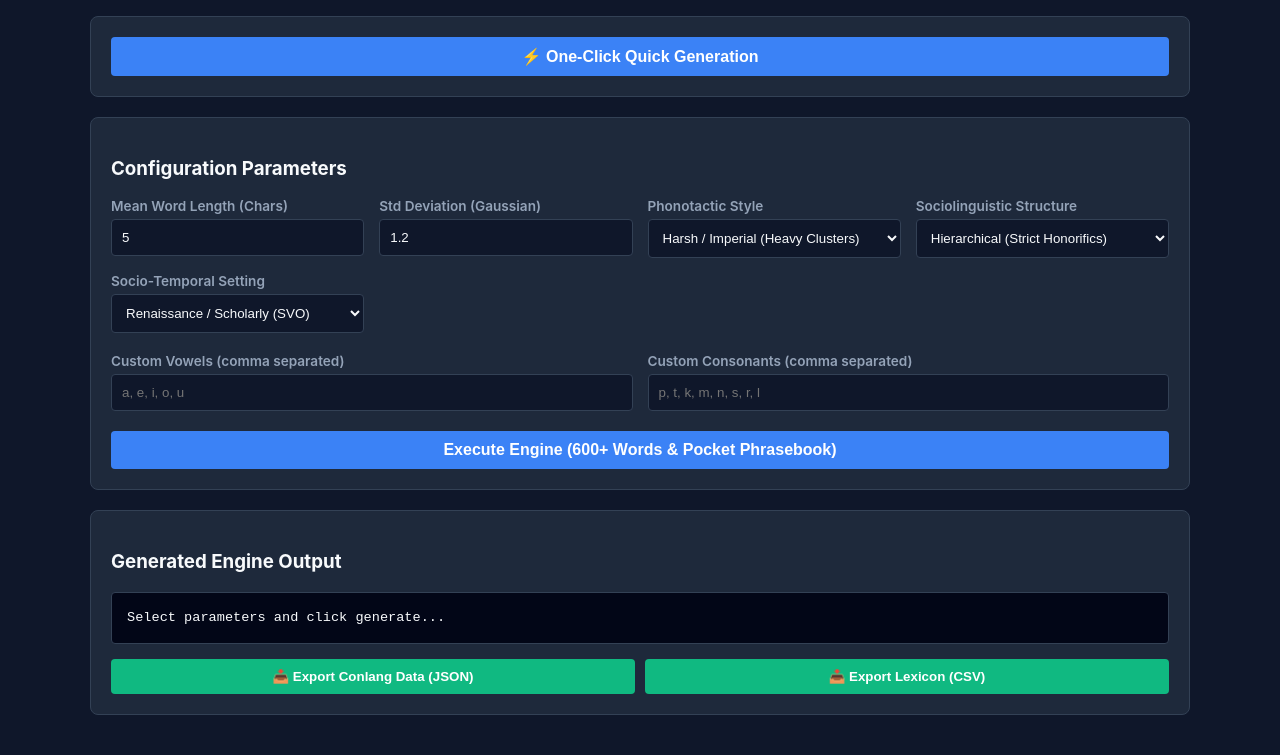
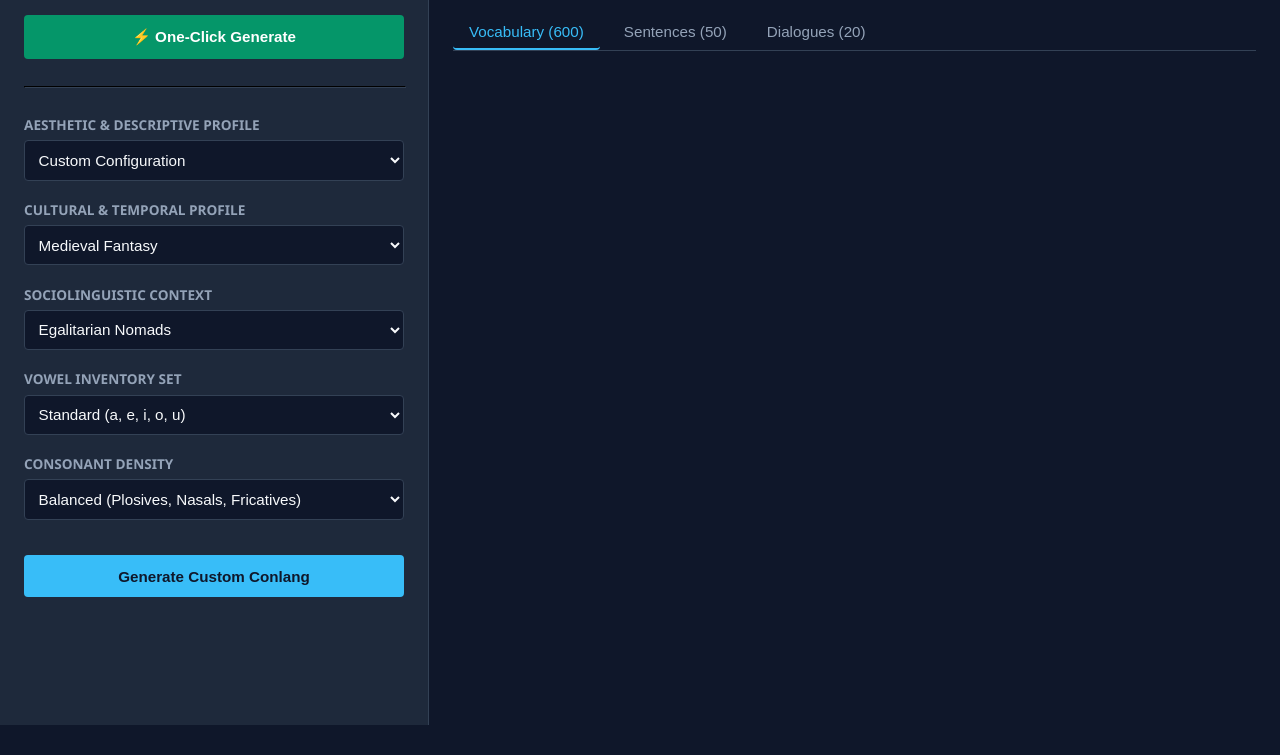
Before and after one commit to TagtTheSpellcaster/Conlang-Generator, a plain HTML site: page index.html in a window 1280 px wide. Shown: the part 75-830 px from the top of the page. After the commit the page ends 800 px from the top, so only its background shows below. Drawn offline with Linux system fonts and the light colour scheme.

Commit message:
Update index.html

```diff
--- a/index.html
+++ b/index.html
@@ -3,316 +3,286 @@
 <head>
     <meta charset="UTF-8">
     <meta name="viewport" content="width=device-width, initial-scale=1.0">
-    <title>Conlang Engine v3.4.0</title>
+    <title>Conlang Generator Studio</title>
     <style>
         :root {
-            --bg-primary: #0f172a;
-            --bg-secondary: #1e293b;
-            --accent: #3b82f6;
-            --accent-hover: #2563eb;
-            --btn-green: #10b981;
-            --btn-green-hover: #059669;
-            --text: #f8fafc;
-            --text-dim: #94a3b8;
+            --bg-color: #0f172a;
+            --panel-bg: #1e293b;
+            --accent: #38bdf8;
+            --text-main: #f8fafc;
+            --text-muted: #94a3b8;
             --border: #334155;
         }
 
         body {
-            font-family: -apple-system, BlinkMacSystemFont, "Segoe UI", Roboto, sans-serif;
-            background-color: var(--bg-primary);
-            color: var(--text);
+            font-family: 'Segoe UI', Tahoma, Geneva, Verdana, sans-serif;
+            background-color: var(--bg-color);
+            color: var(--text-main);
             margin: 0;
-            padding: 20px;
+            padding: 0;
             display: flex;
-            justify-content: center;
+            flex-direction: column;
+            height: 100vh;
         }
 
-        .container { max-width: 1100px; width: 100%; }
-
-        .header-title {
+        header {
+            background-color: var(--panel-bg);
+            padding: 1rem 2rem;
             display: flex;
             justify-content: space-between;
             align-items: center;
-            border-bottom: 2px solid var(--border);
-            padding-bottom: 10px;
-            margin-bottom: 20px;
+            border-bottom: 1px solid var(--border);
         }
 
-        .header-title h1 { margin: 0; }
-        .version-badge {
+        header h1 {
+            margin: 0;
+            font-size: 1.5rem;
+            color: var(--accent);
+        }
+
+        .version-tag {
+            font-size: 0.85rem;
+            background-color: var(--border);
+            padding: 0.25rem 0.5rem;
+            border-radius: 4px;
+            color: var(--text-muted);
+        }
+
+        .main-container {
+            display: flex;
+            flex: 1;
+            overflow: hidden;
+        }
+
+        .sidebar {
+            width: 380px;
+            background-color: var(--panel-bg);
+            border-right: 1px solid var(--border);
+            padding: 1.5rem;
+            overflow-y: auto;
+            display: flex;
+            flex-direction: column;
+            gap: 1.2rem;
+        }
+
+        .content-area {
+            flex: 1;
+            padding: 1.5rem;
+            overflow-y: auto;
+            display: flex;
+            flex-direction: column;
+            gap: 1.5rem;
+        }
+
+        .form-group {
+            display: flex;
+            flex-direction: column;
+            gap: 0.4rem;
+        }
+
+        label {
+            font-size: 0.85rem;
+            color: var(--text-muted);
+            font-weight: 600;
+            text-transform: uppercase;
+        }
+
+        select, input, button {
+            background-color: var(--bg-color);
+            color: var(--text-main);
+            border: 1px solid var(--border);
+            padding: 0.6rem;
+            border-radius: 4px;
+            font-size: 0.95rem;
+        }
+
+        select:focus, input:focus {
+            outline: 1px solid var(--accent);
+        }
+
+        button.btn-primary {
             background-color: var(--accent);
-            color: #ffffff;
-            padding: 4px 10px;
-            border-radius: 12px;
-            font-size: 0.85rem;
+            color: var(--bg-color);
+            font-weight: bold;
+            border: none;
+            cursor: pointer;
+            padding: 0.8rem;
+            margin-top: 1rem;
+            transition: opacity 0.2s;
+        }
+
+        button.btn-primary:hover {
+            opacity: 0.9;
+        }
+
+        .quick-action-btn {
+            background-color: #059669;
+            color: white;
+            font-weight: bold;
+            border: none;
+            cursor: pointer;
+            padding: 0.8rem;
+        }
+
+        .tabs {
+            display: flex;
+            gap: 0.5rem;
+            border-bottom: 1px solid var(--border);
+        }
+
+        .tab-btn {
+            background: none;
+            border: none;
+            color: var(--text-muted);
+            padding: 0.5rem 1rem;
+            cursor: pointer;
+            border-bottom: 2px solid transparent;
+        }
+
+        .tab-btn.active {
+            color: var(--accent);
+            border-bottom-color: var(--accent);
+        }
+
+        .tab-content {
+            display: none;
+        }
+
+        .tab-content.active {
+            display: block;
+        }
+
+        .grid-list {
+            display: grid;
+            grid-template-columns: repeat(auto-fill, minmax(200px, 1fr));
+            gap: 0.8rem;
+        }
+
+        .card {
+            background-color: var(--panel-bg);
+            border: 1px solid var(--border);
+            padding: 0.8rem;
+            border-radius: 4px;
+        }
+
+        .card .conlang-word {
+            color: var(--accent);
             font-weight: bold;
         }
 
-        .card {
-            background-color: var(--bg-secondary);
-            border: 1px solid var(--border);
-            border-radius: 8px;
-            padding: 20px;
-            margin-bottom: 20px;
+        .card .translation {
+            color: var(--text-muted);
+            font-size: 0.85rem;
         }
 
-        .grid {
-            display: grid;
-            grid-template-columns: repeat(auto-fit, minmax(200px, 1fr));
-            gap: 15px;
+        .dialogue-box {
+            background-color: var(--panel-bg);
+            border: 1px solid var(--border);
+            padding: 1rem;
+            border-radius: 4px;
+            margin-bottom: 1rem;
         }
 
-        label {
-            display: block;
-            margin-bottom: 5px;
-            font-weight: 600;
-            font-size: 0.85rem;
-            color: var(--text-dim);
+        .dialogue-line {
+            margin-bottom: 0.5rem;
         }
 
-        select, input, button {
-            width: 100%;
-            padding: 10px;
-            background-color: var(--bg-primary);
-            border: 1px solid var(--border);
-            border-radius: 4px;
-            color: var(--text);
-            box-sizing: border-box;
-        }
-
-        button.primary-btn {
-            background-color: var(--accent);
-            color: #ffffff;
+        .speaker {
             font-weight: bold;
-            font-size: 1rem;
-            cursor: pointer;
-            border: none;
-            transition: background 0.2s;
-        }
-
-        button.primary-btn:hover { background-color: var(--accent-hover); }
-
-        button.export-btn {
-            background-color: var(--btn-green);
-            color: #ffffff;
-            font-weight: bold;
-            cursor: pointer;
-            border: none;
-            transition: background 0.2s;
-        }
-
-        button.export-btn:hover { background-color: var(--btn-green-hover); }
-
-        .output-box {
-            background-color: #020617;
-            border: 1px solid var(--border);
-            border-radius: 4px;
-            padding: 15px;
-            white-space: pre-wrap;
-            font-family: "Cascadia Code", "Courier New", Courier, monospace;
-            font-size: 0.85rem;
-            max-height: 600px;
-            overflow-y: auto;
-            line-height: 1.5;
-        }
-
-        .actions-group {
-            display: flex;
-            gap: 10px;
-            margin-top: 15px;
+            color: var(--accent);
         }
     </style>
 </head>
 <body>
 
-<div class="container">
-    <div class="header-title">
-        <h1>Advanced Conlang Engine</h1>
-        <span class="version-badge">v3.4.0</span>
+    <header>
+        <h1>Conlang Generator Studio</h1>
+        <span class="version-tag">v1.0.0</span>
+    </header>
+
+    <div class="main-container">
+        <aside class="sidebar">
+            <button id="quick-generate-btn" class="quick-action-btn">⚡ One-Click Generate</button>
+
+            <hr style="border-color: var(--border); width: 100%;">
+
+            <div class="form-group">
+                <label for="descriptive-preset">Aesthetic & Descriptive Profile</label>
+                <select id="descriptive-preset">
+                    <option value="custom">Custom Configuration</option>
+                    <option value="musical">Musical / Melodic</option>
+                    <option value="dark">Dark / Guttural</option>
+                    <option value="magical">Magical / Ethereal</option>
+                    <option value="aquatic">Aquatic / Fluid</option>
+                    <option value="harsh">Harsh / Rigid</option>
+                </select>
             </div>
 
-    <div class="card">
-        <button class="primary-btn" onclick="uiOneClickGenerate()">⚡ One-Click Quick Generation</button>
+            <div class="form-group">
+                <label for="cultural-preset">Cultural & Temporal Profile</label>
+                <select id="cultural-preset">
+                    <option value="medieval">Medieval Fantasy</option>
+                    <option value="ancient">Ancient Empire</option>
+                    <option value="primitive">Tribal / Primitive</option>
+                    <option value="renaissance">Renaissance High-Culture</option>
+                    <option value="african">Sub-Saharan Inspired</option>
+                    <option value="alien">Extraterrestrial Sci-Fi</option>
+                </select>
             </div>
 
-    <div class="card">
-        <h3>Configuration Parameters</h3>
-        <div class="grid">
-            <div>
-                <label for="mean-length">Mean Word Length (Chars)</label>
-                <input type="number" id="mean-length" value="5" min="3" max="10" step="0.5">
-            </div>
-            <div>
-                <label for="std-dev">Std Deviation (Gaussian)</label>
-                <input type="number" id="std-dev" value="1.2" min="0.2" max="3.0" step="0.1">
-            </div>
-            <div>
-                <label for="desc">Phonotactic Style</label>
-                <select id="desc">
-                    <option value="harsh">Harsh / Imperial (Heavy Clusters)</option>
-                    <option value="musical">Musical / Flowing (Strict CV)</option>
-                    <option value="dark">Dark / Guttural (Clusters CCV)</option>
-                    <option value="magic">Magical / Ethereal</option>
-                    <option value="renaissance">Renaissance / Scholarly</option>
-                    <option value="aquatic">Aquatic / Fluid</option>
-                    <option value="none">Balanced / Natural</option>
+            <div class="form-group">
+                <label for="sociological-preset">Sociolinguistic Context</label>
+                <select id="sociological-preset">
+                    <option value="egalitarian">Egalitarian Nomads</option>
+                    <option value="hierarchical">Hierarchical Feudalism</option>
+                    <option value="mercantile">Mercantile Trade Society</option>
+                    <option value="monastic">Isolationist Monastic</option>
                 </select>
             </div>
-            <div>
-                <label for="socio">Sociolinguistic Structure</label>
-                <select id="socio">
-                    <option value="hierarchical">Hierarchical (Strict Honorifics)</option>
-                    <option value="egalitarian">Egalitarian (No Honorifics)</option>
-                    <option value="caste">Caste / Secret (Taboo Markers)</option>
+
+            <div class="form-group">
+                <label for="vowel-inventory">Vowel Inventory Set</label>
+                <select id="vowel-inventory">
+                    <option value="standard">Standard (a, e, i, o, u)</option>
+                    <option value="minimal">Minimal (a, i, u)</option>
+                    <option value="extended">Extended (a, e, i, o, u, y, ø, æ)</option>
                 </select>
             </div>
-            <div>
-                <label for="culture">Socio-Temporal Setting</label>
-                <select id="culture">
-                    <option value="renaissance">Renaissance / Scholarly (SVO)</option>
-                    <option value="ancient">Ancient / Archaic (SOV)</option>
-                    <option value="primitive">Primitive / Tribal (SOV)</option>
-                    <option value="medieval">Medieval / Nomadic (SVO)</option>
-                    <option value="alien">Alien / Non-Human (OVS)</option>
+
+            <div class="form-group">
+                <label for="consonant-inventory">Consonant Density</label>
+                <select id="consonant-inventory">
+                    <option value="balanced">Balanced (Plosives, Nasals, Fricatives)</option>
+                    <option value="guttural">Guttural Heavy (Velar, Uvular Focus)</option>
+                    <option value="sibilant">Sibilant & Liquid Heavy (s, z, sh, r, l)</option>
+                    <option value="soft">Soft (Nasals, Approximants Focus)</option>
                 </select>
             </div>
+
+            <button id="custom-generate-btn" class="btn-primary">Generate Custom Conlang</button>
+        </aside>
+
+        <main class="content-area">
+            <div class="tabs">
+                <button class="tab-btn active" data-tab="tab-words">Vocabulary (600)</button>
+                <button class="tab-btn" data-tab="tab-sentences">Sentences (50)</button>
+                <button class="tab-btn" data-tab="tab-dialogues">Dialogues (20)</button>
             </div>
 
-        <br>
-
-        <div class="grid">
-            <div>
-                <label for="custom-vowels">Custom Vowels (comma separated)</label>
-                <input type="text" id="custom-vowels" placeholder="a, e, i, o, u">
-            </div>
-            <div>
-                <label for="custom-cons">Custom Consonants (comma separated)</label>
-                <input type="text" id="custom-cons" placeholder="p, t, k, m, n, s, r, l">
-            </div>
+            <div id="tab-words" class="tab-content active">
+                <div id="words-container" class="grid-list"></div>
             </div>
 
-        <br>
-        <button class="primary-btn" onclick="uiGenerateCustomConlang()">Execute Engine (600+ Words & Pocket Phrasebook)</button>
+            <div id="tab-sentences" class="tab-content">
+                <div id="sentences-container"></div>
             </div>
 
-    <div class="card">
-        <h3>Generated Engine Output</h3>
-        <div id="output" class="output-box">Select parameters and click generate...</div>
-
-        <div class="actions-group">
-            <button class="export-btn" onclick="uiExportJSON()">📥 Export Conlang Data (JSON)</button>
-            <button class="export-btn" onclick="uiExportCSV()">📥 Export Lexicon (CSV)</button>
+            <div id="tab-dialogues" class="tab-content">
+                <div id="dialogues-container"></div>
             </div>
-    </div>
+        </main>
     </div>
 
     <script src="conlang_engine.js"></script>
-
-<script>
-let globalEngineResult = null;
-
-function renderEngineLog(result) {
-    let log = `=== CONLANG ENGINE v3.4.0 HIGH-VOLUME SYSTEM ===\n`;
-    log += `Style Mode               : ${result.metadata.desc.toUpperCase()}\n`;
-    log += `Socio-Temporal Culture   : ${result.metadata.culture.toUpperCase()}\n`;
-    log += `Canonical Word Order     : ${result.grammarRules.wordOrder}\n`;
-    log += `Total Lexicon Volume     : ${Object.keys(result.lexicon).length} Words\n\n`;
-
-    log += `=== SECTION A: 35 CULTURAL SURVIVAL PHRASES ===\n`;
-    let currentBlock = "";
-    result.sectionA35.forEach(item => {
-        if (item.block !== currentBlock) {
-            currentBlock = item.block;
-            log += `\n--- [${currentBlock.toUpperCase()}] ---\n`;
-        }
-        log += `${item.id}. EN: "${item.en}" | CONLANG: "${item.conlang}"\n`;
-    });
-
-    log += `\n\n=== SECTION B: 20 MINI-DIALOGUES (4 TURNS) ===\n`;
-    result.sectionB20.forEach(d => {
-        log += `\nDialogue #${d.id}: [${d.context}]\n`;
-        d.turns.forEach(t => {
-            log += `  Speaker ${t.speaker}: EN: "${t.en}" | CONLANG: "${t.conlang}"\n`;
-        });
-    });
-
-    log += `\n\n=== FULL LEXICON EXCERPT (First 80 / ${Object.keys(result.lexicon).length} Total Words) ===\n`;
-    log += `${"KEY / TERM".padEnd(25, ' ')} | CONLANG WORD\n`;
-    log += `-`.repeat(55) + `\n`;
-    Object.keys(result.lexicon).slice(0, 80).forEach(key => {
-        log += `${key.padEnd(25, ' ')} | ${result.lexicon[key]}\n`;
-    });
-    log += `... [All ${Object.keys(result.lexicon).length} terms are included in JSON/CSV export]\n`;
-
-    document.getElementById('output').innerText = log;
-}
-
-function uiGenerateCustomConlang() {
-    const vInput = document.getElementById('custom-vowels').value;
-    const cInput = document.getElementById('custom-cons').value;
-
-    const config = {
-        meanLength: parseFloat(document.getElementById('mean-length').value),
-        stdDev: parseFloat(document.getElementById('std-dev').value),
-        vowels: vInput ? vInput.split(',').map(s => s.trim()) : [],
-        consonants: cInput ? cInput.split(',').map(s => s.trim()) : [],
-        desc: document.getElementById('desc').value,
-        socio: document.getElementById('socio').value,
-        culture: document.getElementById('culture').value
-    };
-
-    globalEngineResult = executeConlangPipeline(config);
-    renderEngineLog(globalEngineResult);
-}
-
-function uiOneClickGenerate() {
-    const styles = ['harsh', 'musical', 'dark', 'magic', 'renaissance', 'aquatic', 'none'];
-    const cultures = ['renaissance', 'ancient', 'primitive', 'medieval', 'alien'];
-
-    const config = {
-        meanLength: (Math.random() * 3 + 4).toFixed(1),
-        stdDev: (Math.random() * 0.8 + 0.8).toFixed(1),
-        vowels: [],
-        consonants: [],
-        desc: styles[Math.floor(Math.random() * styles.length)],
-        socio: 'hierarchical',
-        culture: cultures[Math.floor(Math.random() * cultures.length)]
-    };
-
-    document.getElementById('mean-length').value = config.meanLength;
-    document.getElementById('std-dev').value = config.stdDev;
-    document.getElementById('desc').value = config.desc;
-    document.getElementById('culture').value = config.culture;
-
-    globalEngineResult = executeConlangPipeline(config);
-    renderEngineLog(globalEngineResult);
-}
-
-function uiExportJSON() {
-    if (!globalEngineResult) return alert("Error: Generate a conlang first.");
-    const dataStr = "data:text/json;charset=utf-8," + encodeURIComponent(JSON.stringify(globalEngineResult, null, 2));
-    const btn = document.createElement('a');
-    btn.setAttribute("href", dataStr);
-    btn.setAttribute("download", `conlang_v3.4.0_600words.json`);
-    document.body.appendChild(btn);
-    btn.click();
-    btn.remove();
-}
-
-function uiExportCSV() {
-    if (!globalEngineResult) return alert("Error: Generate a conlang first.");
-    let csvContent = "data:text/csv;charset=utf-8,Key_ID,ConlangWord\n";
-    Object.keys(globalEngineResult.lexicon).forEach(key => {
-        csvContent += `"${key}","${globalEngineResult.lexicon[key]}"\n`;
-    });
-    const btn = document.createElement("a");
-    btn.setAttribute("href", encodeURI(csvContent));
-    btn.setAttribute("download", `conlang_lexicon_600words.csv`);
-    document.body.appendChild(btn);
-    btn.click();
-    btn.remove();
-}
-</script>
-
 </body>
 </html>
```
Lines whose indentation alone changed are shown as unchanged.
